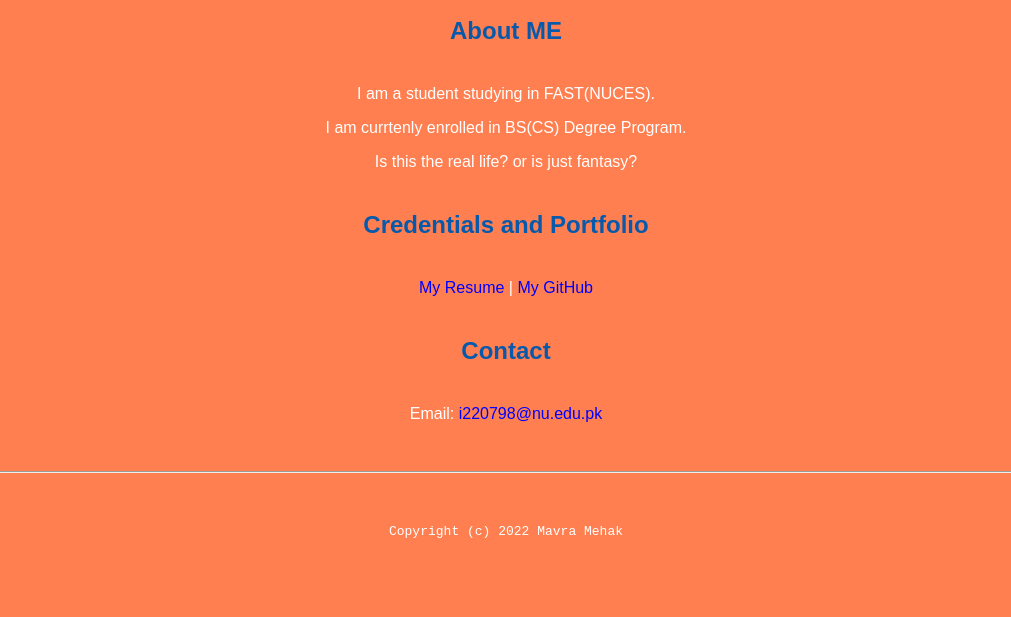
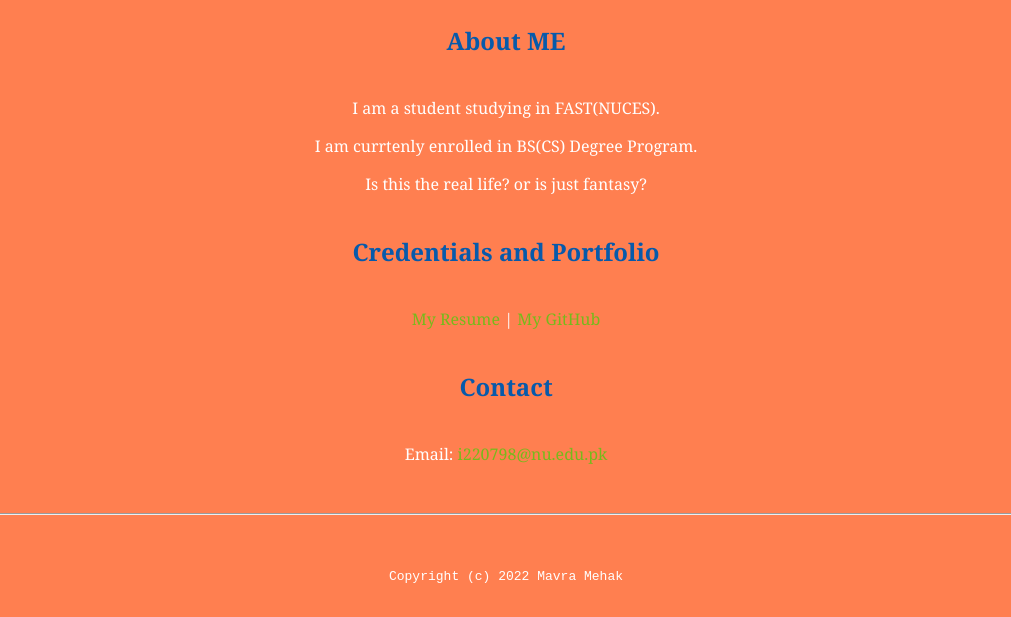
Before and after one commit to MavraMehak/mavramehak.gitbhub.io, a plain HTML site: page index.html in a window 1280 px wide. Shown: the part 476-1093 px from the top of the page, without its empty margins (134-1145 px from the left). Before the commit the page ends 1047 px from the top, so only its background shows below. Drawn offline with Linux system fonts and the light colour scheme.

Commit message:
Update master.css

```diff
--- a/css/master.css
+++ b/css/master.css
@@ -3,23 +3,21 @@
 /* Text inside these asterisks and slashes are comments for human */
 
   a {
-    color: blue;/* set the text color to blue here */
+    color: #76BA1B;
     text-decoration: none; /* This means we do not want hyperlinks to be underlined */
   }
 
   a:hover {
-    color: red;
-    /* set the text color to red here */
+    color: blue;
+
     text-decoration: none; /* This means we do not want hyperlinks to be underlined */
   }
 
   body {
     background-color: Coral; /* set the background color here */
     color: white;
-    font-family: Arial, Helevetica, sans-serif;
-    text-align: center;/* set the text color to black here */
-    /* set the font here */
-    /* set the text alignment here */
+    font-family:  Georgia, Times New Roman, serif;
+    text-align: center;
    }
 
   footer {
```
